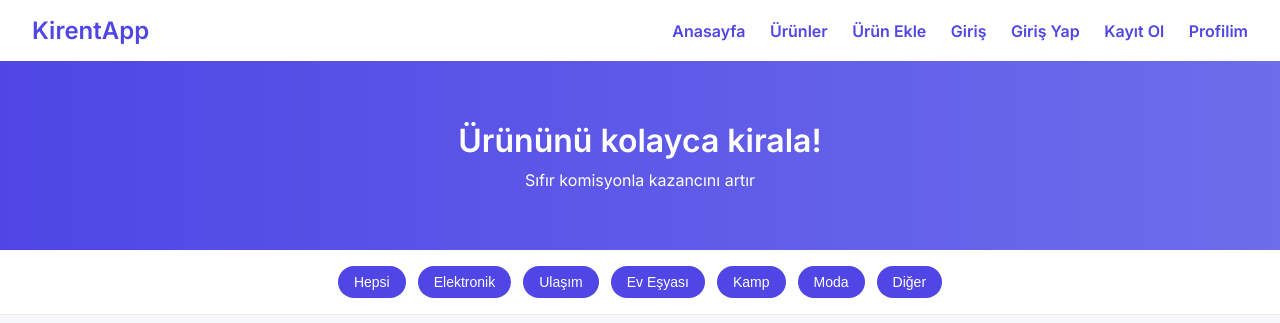
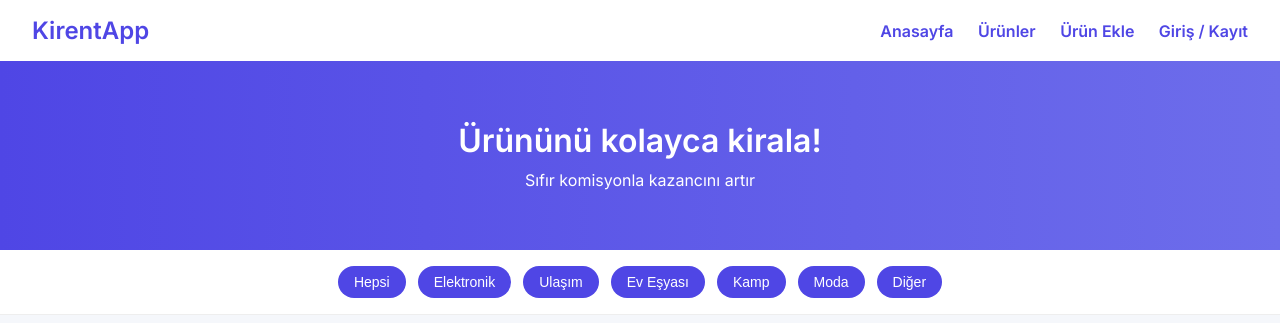
Before and after one commit to blackhawqq/kirent-html, a plain HTML site: page index.html in a window 1280 px wide. Shown: the top 323 px of the page. Drawn offline with Linux system fonts and the light colour scheme.

Commit message:
Update index.html

```diff
--- a/index.html
+++ b/index.html
@@ -115,10 +115,7 @@
     <a href="index.html">Anasayfa</a>
     <a href="urunler.html">Ürünler</a>
     <a href="urun-ekle.html">Ürün Ekle</a>
-    <a href="giris.html">Giriş</a>
-    <a href="giris.html">Giriş Yap</a>
-<a href="kayit.html">Kayıt Ol</a>
-<a href="kullanici-profil.html">Profilim</a>
+    <a href="giriskayit-profil.html">Giriş / Kayıt</a>
 
   </nav>
 </header>
```
